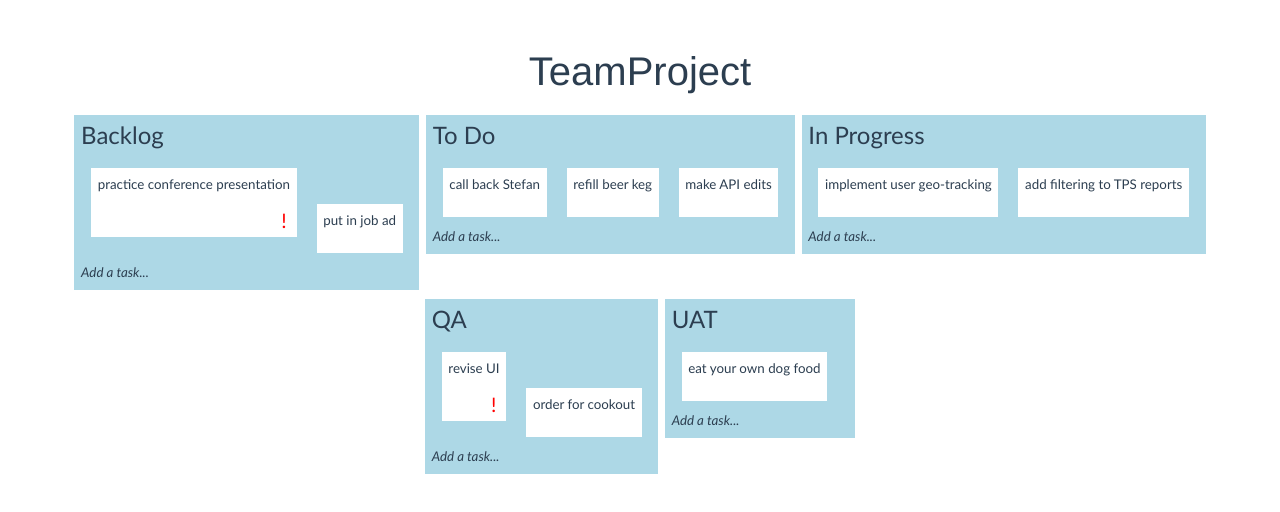
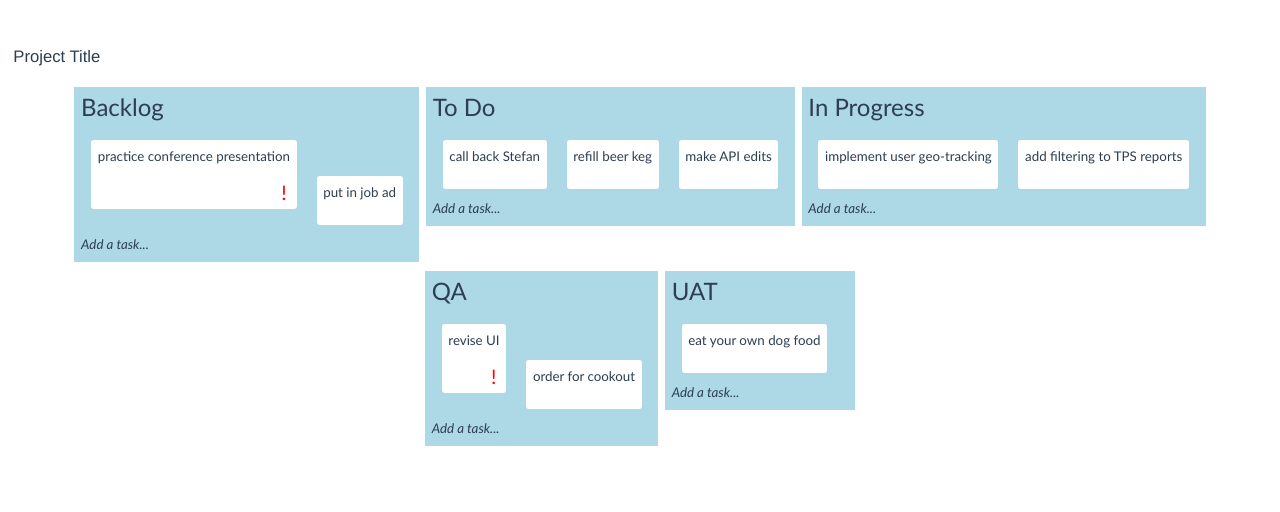
Before and after one commit to hgao3/Trio, a Vue app in the folder frontend/: page / in a window 1280 px wide. Shown: the top 512 px of the page. Built offline with nearby package versions, Linux system fonts and the light colour scheme.

Commit message:
made skeleton of API wrapper, made progress getting tasks on dashboard functional

```diff
--- a/frontend/src/components/Dashboard.vue
+++ b/frontend/src/components/Dashboard.vue
@@ -1,11 +1,13 @@
 <template>
     <div class="dashboard">
       <trio-header></trio-header>
-      <project-summary v-bind:project="project" />
+      <project-summary v-bind:project="project"></project-summary>
       <stage-summary
         v-for="stage in project.stages"
-        v-bind:stage="stage"
-        v-on:move-task="moveTask">
+        :key="stage.getID()"
+        :stage="stage"
+        :project="project"
+      >
       </stage-summary>
 
     </div>
@@ -16,7 +18,7 @@
   import ProjectSummary from './ProjectSummary'
   import StageSummary from './StageSummary'
   import TrioHeader from './TrioHeader'
-  import {fakeAPI} from "./http-common"
+  import {ApiWrapper} from "./http-common"
 
   export default {
       name: 'dashboard',
@@ -34,8 +36,8 @@
 
           },
           project: {
-            title: 'TeamProject',
-            stages: fakeAPI.getStages(),
+            title: 'Project Title',
+            stages: ApiWrapper.getStages(),
             manager: 'mhachey@bu.edu',
             teammates: ['mhachey@bu.edu']
 
@@ -43,15 +45,7 @@
 
         };
       },
-      methods: {
-        moveTask: function (task_id, stage_id) {
-          let index = this.project.stages.indexOf(stage_id);
-          if (index > - 1) {
-            this.project.stages[stage_id].tasks.push(task_id);
-          }
-        }
-
-      },
+      methods: {},
       computed: {},
       watch: {}
     }
--- a/frontend/src/components/ProjectSummary.vue
+++ b/frontend/src/components/ProjectSummary.vue
@@ -13,5 +13,13 @@
 </script>
 
 <style scoped>
+  div {
+    text-align: left;
+  }
+
+  h1 {
+    display: inline-block;
+    font-size: 1.25em;
+  }
 
 </style>
--- a/frontend/src/components/StageSummary.vue
+++ b/frontend/src/components/StageSummary.vue
@@ -1,15 +1,18 @@
 <template>
   <div>
-    <h4>{{ stage.title }}</h4>
+    <h4>{{ title }}</h4>
     <task-summary
-      v-for="task_id in stage.tasks"
-      v-bind:task_id="task_id"
-      v-bind:stage="stage"
-      v-on:move-task="moveTask"
-    />
+      v-for="task in tasks"
+      :key="task.getID()"
+      :task="task"
+      :stage="stage"
+      :project="project"
+    >
+    </task-summary>
     <textarea v-if="edit_mode" v-model="new_task_title"></textarea>
     <button v-if="edit_mode" @click="saveTask">Save</button>
-    <span v-if="!edit_mode"  @click="turnOnEditMode">Add a task...</span>
+    <img v-if="edit_mode" src="../assets/x_button.png" height="20" width="20" @click="turnOffEditMode">
+    <span v-if="!edit_mode" @click="turnOnEditMode">Add a task...</span>
 
 
   </div>
@@ -19,40 +22,47 @@
 <script>
 
   import TaskSummary from './TaskSummary'
-  import {fakeAPI} from './http-common'
+  import {ApiWrapper} from './http-common'
 
-    // placeholder for real API call
   export default {
     name: "stage-summary",
-      data: function() {
+    props: ['stage', 'project'],
+    data: function () {
       return {
         edit_mode: false,
-          new_task_title: ''
+        new_task_title: '',
+        title: this.stage.getTitle(),
+        tasks: this.stage.getTasks()
       }
     },
     components: {
       'task-summary': TaskSummary
     },
-      props: ['stage'],
+    watch: {
+      title: function () {
+        this.stage.setTitle(this.title);
+      }
+    },
+    beforeUpdate: function () {
+      this.title = this.stage.getTitle();
+    },
+    computed: {},
     methods: {
       turnOnEditMode: function () {
         this.edit_mode = true;
       },
+
       turnOffEditMode: function () {
+        this.new_task_title = '';
         this.edit_mode = false;
+
       },
-          saveTask: function() {
-            let new_task_id = fakeAPI.postTask(this.new_task_title, '', '');
-            this.stage.tasks.push(new_task_id);
+      saveTask: function () {
+        let newTask = ApiWrapper.postTask(this.new_task_title, '', '');
+        this.stage.insertTask(newTask);
+        this.tasks.push(newTask);
         this.new_task_title = '';
         this.turnOffEditMode();
-          },
-        moveTask: function (task_id, stage_id) {
-            let index = this.stage.tasks.indexOf(task_id);
-            if (index > - 1) {
-              this.stages.tasks.splice(task_id);
-            }
-            this.$emit('move-task', task_id, stage_id);
       }
     }
 
@@ -70,6 +80,7 @@
     padding: 0.5em;
     border: 0px;
     min-width: 15%;
+    position: relative;
   }
 
   textarea {
@@ -90,4 +101,18 @@
     cursor: pointer;
   }
 
+  img {
+    display: inline-block;
+  }
+
+  img:hover {
+    cursor: pointer;
+  }
+
+  button {
+    margin: 0.5em;
+    width: 6em;
+    font-size: 1.10em;
+  }
+
 </style>
--- a/frontend/src/components/TaskSummary.vue
+++ b/frontend/src/components/TaskSummary.vue
@@ -2,50 +2,57 @@
   <div>
 
     <div class="summary" @click="showDetails">
-      <p>{{ task.title }}</p>
-      <br v-if="overdue"/>
-      <span v-if="overdue">!</span>
+      <p>{{ title }}</p>
+      <br v-if="task.isOverdue()"/>
+      <span v-if="task.isOverdue()" class="overdue_warning">!</span>
     </div>
 
     <div v-if="details_visible" class="modal">
       <div class="modal_content">
         <img src="../assets/x_button.png" @click="hideDetails" width="20" height="20">
-        <h2>{{ task.title }}</h2>
-        <label>Due date:</label>
-        <datepicker v-model="task.due_date"></datepicker>
-        <br><label>Description</label>
-        <textarea v-model="task.content"></textarea>
+        <textarea class="title" v-model="title"></textarea>
+        <label>Due date</label>
+        <datepicker v-model="due_date"></datepicker>
+        <label>Description</label>
+        <textarea v-model="content"></textarea>
+        <label>Stage</label>
+        <span class="stage">{{ this.stage.getTitle() }}</span>
       </div>
     </div>
-
   </div>
 
 </template>
 <script>
-    import {fakeAPI} from './http-common'
+    import {ApiWrapper} from './http-common'
     import Datepicker from 'vuejs-datepicker'
     export default {
-        name: "TaskSummary",
+        name: 'TaskSummary',
         components: {'datepicker': Datepicker},
-        props: ['task_id', 'stage'],
+        props: ['task', 'stage', 'project'],
         data: function () {
           return {
-            task: {
-              title: '',
-              content: '',
-              due_date: null
-            },
-            details_visible: false
+            details_visible: false,
+            title: this.task.getTitle(),
+            content: this.task.getContent(),
+            due_date: this.task.getDueDate()
+          };
+        },
+        watch: {
+          title: function (new_title) {
+            this.task.setTitle(new_title);
+          },
+          content: function(new_content) {
+            this.task.setContent(new_content);
+          },
+          due_date: function(new_date) {
+            this.task.setDueDate(new_date);
           }
+
         },
-        computed: {
-          overdue: function() {
-            return this.task.due_date <= new Date();
-          }
-        },
-        created: function() {
-          this.task = fakeAPI.getTask(this.task_id);
-          this.task.due_date = Date.parse(this.task.due_date);
+        beforeUpdate: function() {
+          this.title = this.task.getTitle();
+          this.content = this.task.getContent();
+          this.due_date = this.task.getDueDate();
         },
         methods: {
           hideDetails: function() {
@@ -54,8 +61,9 @@
           showDetails: function() {
             this.details_visible = true;
           },
-          moveTask(new_stage_id) {
-            this.$emit('move-task', this.task_id, new_stage_id);
+          moveTask(newStage) {
+            newStage.insertTask(this.task);
+            this.stage.removeTask(this.task);
           }
         }
     }
@@ -66,6 +74,7 @@
   div {
     display: block;
     margin: 0;
+    border-radius: 3px;
   }
 
   .summary {
@@ -82,7 +91,7 @@
     background-color: lightcyan;
   }
 
-  span {
+  .overdue_warning {
     position: absolute;
     right: 0.5em;
     bottom: 0.1em;
@@ -105,13 +114,27 @@
 
   .modal_content {
     background-color: lightblue;
-    margin-left: auto;
-    margin-right: auto;
-    padding: 1em;
+    margin: 5% auto;
+    border-radius: 1%;
     border: 1px solid #888;
-    width: 50%;
+    width: 45%;
     position: relative;
-    min-height: 100%;
+    min-height: 80%;
+    padding: 1em 1em 1em 3.5%;
+  }
+
+  .modal_content textarea.title {
+    background-color: inherit;
+    border: 0;
+    width: 80%;
+    display: block;
+    font-size: 1.75em;
+    height: 1.9em;
+    resize: none;
+  }
+
+  .modal_content textarea.title:focus {
+    background-color: white;
   }
 
   img {
@@ -123,13 +146,18 @@
   }
 
   .modal_content textarea {
-    width: 100%;
+    width: 80%;
     border: 0px;
+    display: block;
   }
 
   label {
     font-weight: bold;
     font-size: 1.2em;
+    display: block;
+    padding-top: 1em;
+    padding-bottom: 0;
+    margin-bottom: 0;
   }
 
 </style>
--- a/frontend/src/components/http-common.js
+++ b/frontend/src/components/http-common.js
@@ -4,72 +4,219 @@ export const AXIOS = axios.create({
   baseURL: `/api`
 })
 
-let fakeAPI = (function(){
+let ApiWrapper = (function () {
 
-  let stages = [
-    {title: 'Backlog', tasks: [0, 1]},
-    {title: 'To Do', tasks: [2, 3, 4]},
-    {title: 'In Progress', tasks: [5, 6]},
-    {title: 'QA', tasks: [7, 8]},
-    {title: 'UAT', tasks: [9]}
+  let StagesTable = [
+    {id: 0, title: 'Backlog', tasks: [0, 1]},
+    {id: 1, title: 'To Do', tasks: [2, 3, 4]},
+    {id: 2, title: 'In Progress', tasks: [5, 6]},
+    {id: 3, title: 'QA', tasks: [7, 8]},
+    {id: 4, title: 'UAT', tasks: [9]}
   ];
 
-  let tasks = [
-    { title: 'practice conference presentation', content: 'for AwesomeCon 2018', due_date: '2018-06-01' },
-    { title: 'put in job ad', content: "we need a new Scrum Master since Tim's unfortunate accident", due_date: '2018-06-11' },
-    { title: 'call back Stefan', content: "needs to be assured that project will be done on time", due_date: '2018-07-02' },
-    { title: 'refill beer keg', content: "check if they have any good seasonal brews", due_date: '2018-07-02' },
-    { title: 'make API edits', content: "Miffy said that we weren't being RESTful enough", due_date: '2018-07-02' },
-    { title: 'implement user  geo-tracking', content: 'we had complaints about too much privacy', due_date: '2018-07-03' },
-    { title: 'add filtering to TPS reports', content: 'by date, by author, by level of utter irrelevance', due_date: '2018-07-03' },
-    { title: 'revise UI', content: 'we look too much like our competitors', due_date: '2017-07-03' },
-    { title: 'order for cookout', content: 'everyone likes hamburgers', due_date: '2018-07-03' },
-    { title: 'eat your own dog food', content: 'this thing had better do everything Trello can do', due_date: '2018-07-05' }
+  let TasksTable = [
+    {id: 0, title: 'practice conference presentation', content: 'for AwesomeCon 2018', due_date: '2018-06-01'},
+    {
+      id: 1,
+      title: 'put in job ad',
+      content: "we need a new Scrum Master since Tim's unfortunate accident",
+      due_date: '2018-06-11'
+    },
+    {
+      id: 2,
+      title: 'call back Stefan',
+      content: "needs to be assured that project will be done on time",
+      due_date: '2018-07-02'
+    },
+    {id: 3, title: 'refill beer keg', content: "check if they have any good seasonal brews", due_date: '2018-07-02'},
+    {
+      id: 4,
+      title: 'make API edits',
+      content: "Miffy said that we weren't being RESTful enough",
+      due_date: '2018-07-02'
+    },
+    {
+      id: 5,
+      title: 'implement user  geo-tracking',
+      content: 'we had complaints about too much privacy',
+      due_date: '2018-07-03'
+    },
+    {
+      id: 6,
+      title: 'add filtering to TPS reports',
+      content: 'by date, by author, by level of utter irrelevance',
+      due_date: '2018-07-03'
+    },
+    {id: 7, title: 'revise UI', content: 'we look too much like our competitors', due_date: '2017-07-03'},
+    {id: 8, title: 'order for cookout', content: 'everyone likes hamburgers', due_date: '2018-07-03'},
+    {
+      id: 9,
+      title: 'eat your own dog food',
+      content: 'this thing had better do everything Trello can do',
+      due_date: '2018-07-05'
+    }
   ];
 
+  function Task(obj) {
+    let record = (function () {
+      let id;
+      if (typeof(obj.id) === 'undefined') {
+        id = null;
+      }
+      else {
+        id = obj.id;
+      }
+      let title = obj.title || '';
+      let content = obj.content || '';
+      let due_date = obj.due_date || '';
+
+      if (id === null) {
+        id = TasksTable.length;
+        TasksTable[id] = {id: id, title: title, content: content, due_date: due_date};
+      }
+
+      return TasksTable[id];
+    })();
+
+    return {
+
+      getID() {
+        return record.id;
+      },
+
+      getTitle() {
+        return record.title;
+      },
+
+      getContent() {
+        return record.content;
+      },
+
+      getDueDate() {
+        return Date.parse(record.due_date);
+      },
+
+      setTitle(string) {
+        record.title = string;
+      },
+
+      setContent(string) {
+        record.content = string;
+      },
+
+      setDueDate(date) {
+        record.due_date = new Date(date).toISOString().split('T')[0];
+      },
+
+      isOverdue() {
+        return Date.parse(record.due_date) <= new Date();
+      }
+    };
+  }
+
+  function Stage(obj) {
+
+    let record = (function () {
+      let id;
+      if (typeof(obj.id) === 'undefined') {
+        id = null;
+      }
+      else {
+        id = obj.id;
+      }
+      let title = obj.title || '';
+      let tasks = obj.tasks || [];
+
+      if (id === null) {
+        id = StagesTable.length;
+        StagesTable[id] = {id: id, title: title, tasks: tasks};
+      }
+
+      return StagesTable[id];
+    })();
+
+    return {
+
+      getID() {
+        return record.id;
+      },
+
+      getTitle() {
+        return record.title;
+      },
+
+      setTitle(string) {
+        record.title = string;
+      },
+
+      getTasks() {
+        let task_objects = [];
+        record.tasks.forEach(function (task_id) {
+          if (task_id in TasksTable) {
+            let task_record = TasksTable[task_id];
+            let task_object = new Task(task_record);
+            task_objects.push(task_object);
+          }
+        });
+        return task_objects;
+      },
+
+      insertTask(task) {
+        record.tasks.push(task.getID());
+      },
+
+      removeTask(task) {
+        let index = record.tasks.indexOf(task.id);
+        if (index > -1) {
+          record.tasks.splice(index);
+        }
+      }
+
+    };
+  }
+
   return {
-    getStage: function (id) {
-      return stages[id];
+    getStage(id) {
+      return new Stage(StagesTable[id]);
     },
-    getStages: function() {
-      return stages;
+
+    getStages() {
+      let stage_objects = StagesTable.map(function (stage_record) {
+        return new Stage(stage_record);
+      });
+      return stage_objects;
     },
-    getTask: function (id) {
-      return tasks[id]
+
+    getTask(id) {
+      return new Task(TasksTable[id]);
     },
-    postTask: function(title, content, due_date) {
-      console.log('postTake title = ' + title);
-      let task = {};
-      task['title'] = title;
-      task['content'] = content;
-      task['due_date'] = due_date;
-      tasks.push(task);
-      console.log(tasks);
-      return tasks.length - 1;
+
+    getTasks() {
+      return TasksTable.map(function (task_record) {
+        return new Task(task_record);
+      });
     },
-    postStage: function(title, tasks) {
-      let stage = {};
-      stage['title'] = title;
-      stage['tasks'] = tasks;
-      stages.push(stage);
-      return tasks.length - 1;
+
+    postTask(new_title, new_content, new_due_date) {
+      let constructor_object = {
+        title: new_title,
+        content: new_content,
+        due_date: new_due_date,
+        id: null
+      };
+      return new Task(constructor_object);
+
     },
-    patchTask: function(id, new_task) {
-      tasks[id] = new_task;
-    },
-    patchStage: function(id, new_stage) {
-      stages[id] = new_stage;
-    },
-    changeTaskStage: function (task_id, stage_id) {
-      stages.forEach(function(stage) {
-        let index = stage.tasks.indexOf(task_id);
-        if (index > -1) {
-          stage.tasks.splice(index);
-        }
-      });
-      stages[stage_id].tasks.push(task_id);
+
+    postStage(new_title, new_tasks) {
+      let constructor_object = {
+        id: null,
+        title: new_title,
+        tasks: new_tasks
+      };
+      return new Stage(constructor_object);
     }
   }
 })();
 
-export {fakeAPI};
+export {ApiWrapper};
```
Also changed, not shown: 1 other file (tests, documents, lock files or other folders). Lines whose indentation alone changed are shown as unchanged.
